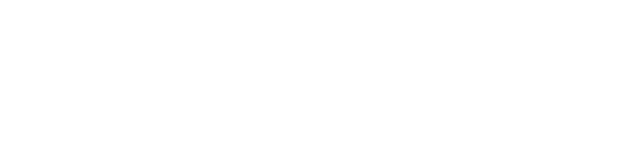
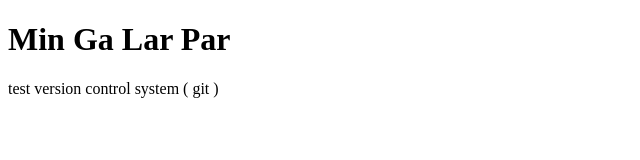
Before and after one commit to NatSoull/testing-version-control-system-Git, a plain HTML site: page index.html in a window 1280 px wide. Shown: the whole page, without its empty margins (0-640 px from the left). Drawn offline with Linux system fonts and the light colour scheme.

Commit message:
added h1 and p

```diff
--- a/index.html
+++ b/index.html
@@ -6,6 +6,7 @@
     <title>Document</title>
 </head>
 <body>
-
+    <h1>Min Ga Lar Par</h1>
+    <p>test version control system ( git )</p>
 </body>
 </html>
```
